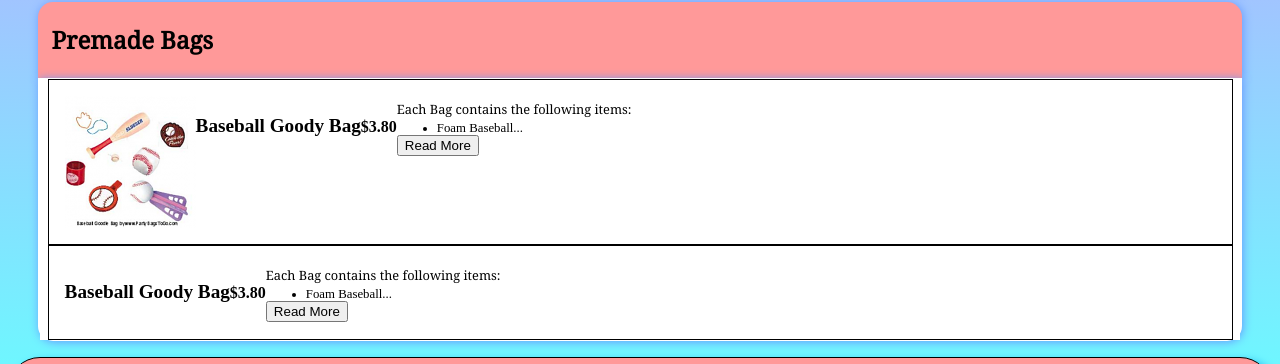
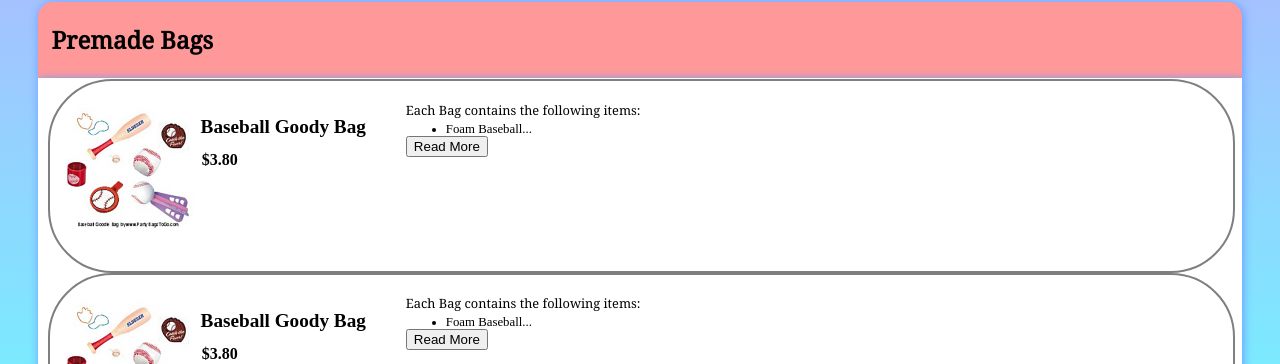
Before and after one commit to NicholasCampbell6/NeverAMinorCreation, a plain HTML site: page premade.html in a window 1280 px wide. Shown: the part 132-496 px from the top of the page. Drawn offline with Linux system fonts and the light colour scheme.

Commit message:
10/22/18

```diff
--- a/css/style.css
+++ b/css/style.css
@@ -1,11 +1,10 @@
-/* Background colorsA*/
+/* Background colors*/
 
 html {
   length: auto 100%;
   background: linear-gradient(to bottom, #b3b3ff 0%, #66ffff 100%);
   background-repeat: no-repeat;
 }
-
 
 /*NavBar*/
 
@@ -168,39 +167,6 @@ img {
   margin: auto;
 }
 
-.description p,
-.description ul {
-  line-height: 1em;
-  font-size: .8em;
-}
-
-.item {
-    border: 1px solid black;
-    padding: 1em;
-    display: flex;
-    width: 96.5%;
-}
-
-.itemName {
-  font-size: 1.2em;
-  display: block;
-}
-
-.item img {
-  display: inline-block;
-  margin: 0;
-  height: 100%;
-  width: auto;
-}
-
-.item h4 {
-  display: inline;
-}
-
-.description ul {
-  display: block;
-  margin: auto;
-}
 /* Homepage */
 
 .grid {
@@ -256,12 +222,64 @@ img {
   width: auto;
   height: auto;
   background-color: white;
+  margin: 1em auto;
 }
 
 .slides {
   text-align: center;
-  width: 24em;
+  width: 29%;
   margin: auto;
   display: inline-block;
   font-family: "Noto Serif";
 }
+
+/*Premade Bags and Wholesale Bags*/
+
+.description p,
+.description ul {
+  line-height: 1em;
+  font-size: .8em;
+}
+
+.item {
+    border: 2px solid rgba(0, 0, 0, 0.5);
+    padding: 1em;
+    width: 96.5%;
+    border-radius: 4em;
+}
+
+.itemName {
+  font-size: 1.2em;
+  display: inline-block;
+  position: relative;
+  bottom: 5em;
+
+}
+
+.itemPrice {
+  font-size: 1em;
+  display: inline-block;
+  position: relative;
+  right: 10.5em;
+  bottom: 4em;
+}
+
+.description {
+  display: inline-block;
+  position: absolute;
+}
+
+.item img {
+  display: inline-block;
+  margin: 0;
+  height: 100%;
+  width: auto;
+  border-radius: 1em;
+}
+
+.description ul {
+  display: block;
+  margin: auto;
+}
+
+/*Build a Bag*/
--- a/premade.html
+++ b/premade.html
@@ -30,7 +30,7 @@
         <div class = "item">
           <img src = "./images/baseball bag.png"></img>
           <h3 class = "itemName">Baseball Goody Bag</h3>
-          <h4>$3.80</h4>
+          <h4 class = "itemPrice">$3.80</h4>
           <span class = "description">
             <p>Each Bag contains the following items:</p>
             <ul>
@@ -49,8 +49,9 @@
         </div>
 
         <div class = "item">
+          <img src = "./images/baseball bag.png"></img>
           <h3 class = "itemName">Baseball Goody Bag</h3>
-          <h4>$3.80</h4>
+          <h4 class = "itemPrice">$3.80</h4>
           <span class = "description">
             <p>Each Bag contains the following items:</p>
             <ul>
```
Also changed, not shown: buildabag.html (+16 -6 lines), contact.html (+10 -5 lines), index.html (+11 -1 lines), shipping.html (+2 -2 lines), wholesale.html (+10 -3 lines).
